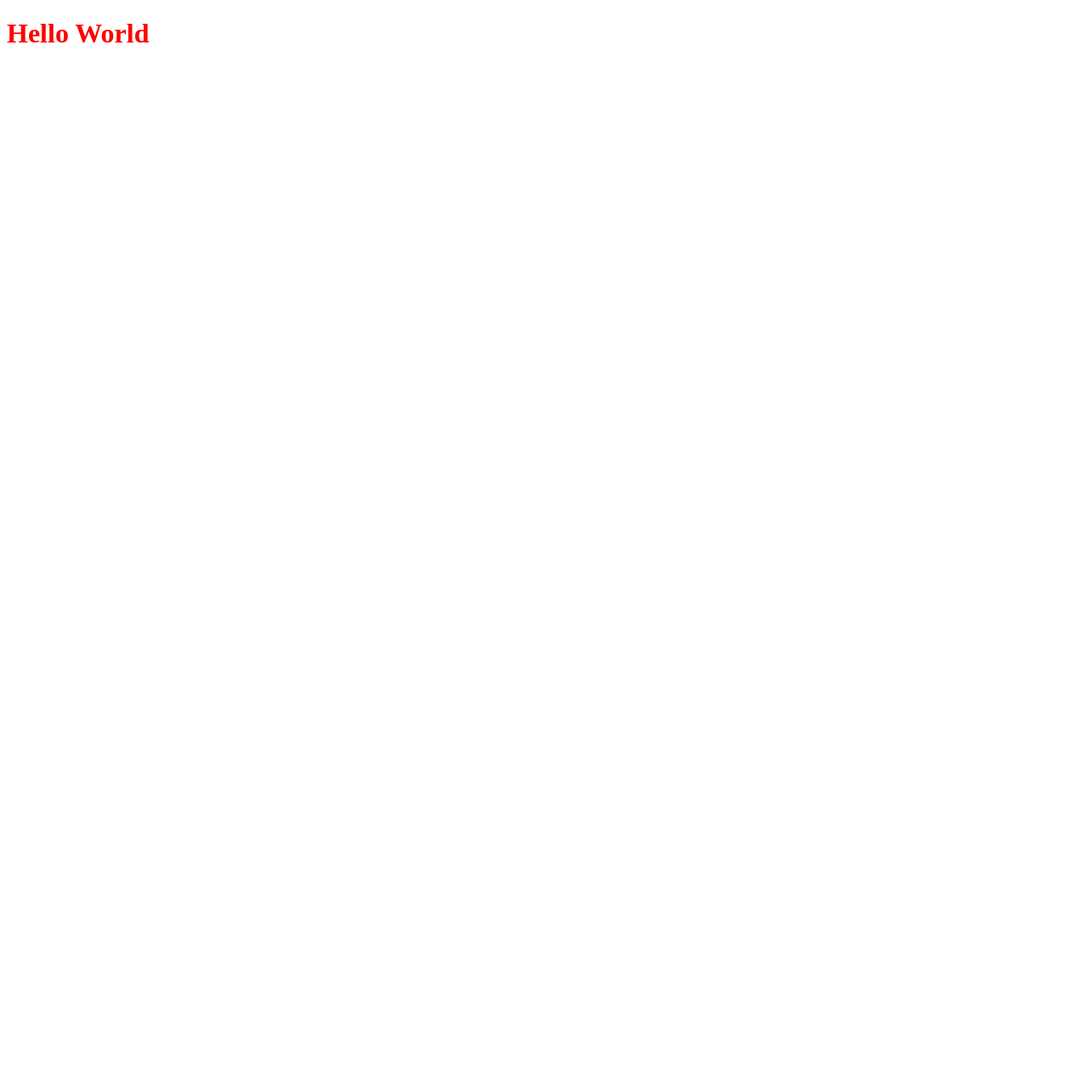
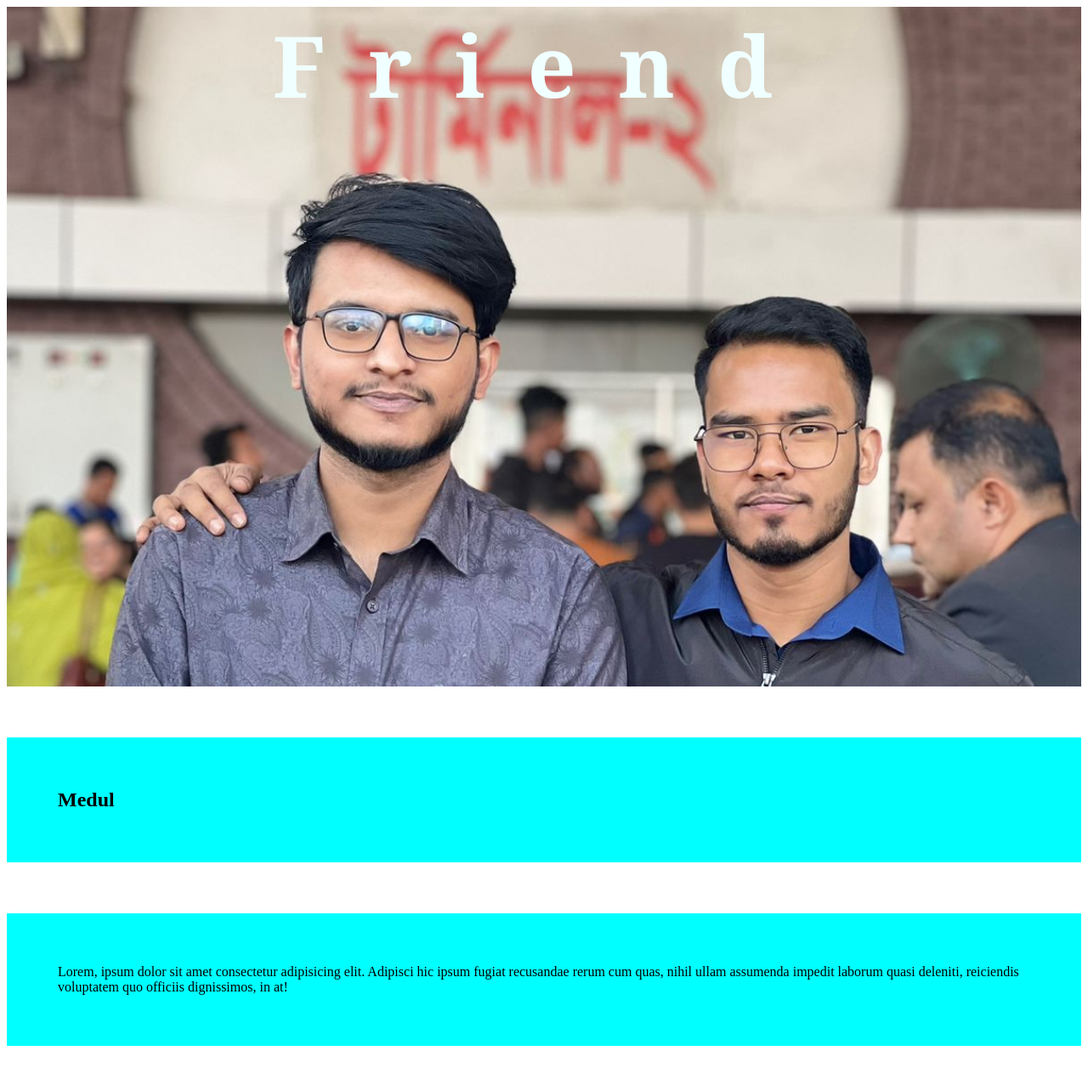
Before and after one commit to MorshedSiam03/Conceptual_HTML-CSS, a plain HTML site: page index.html in a window 1280 px wide. Shown: the whole page at 85% size. Before the commit the page ends 800 px from the top, so only its background shows below. Drawn offline with Linux system fonts and the light colour scheme.

Commit message:
First Commit

```diff
--- a/Styles/style.css
+++ b/Styles/style.css
@@ -1,3 +1,33 @@
-h1{
-    color: red;
+
+.Hero{
+    background-image: url(../Image/Friend.jpg.jpg);
+    background-size: cover;
+    background-position: top;
+    height: 100vh;
 }
+
+.Hero h1{
+    color: azure;
+    font-size: 100px;
+    text-align: center;
+    margin-top: 0;
+    font-weight: 900;
+    font-family: Georgia, 'Times New Roman', Times, serif;
+    word-spacing: 40px;
+    letter-spacing: 50px;
+
+}
+
+.Medul *{
+
+    /*width: 80%;
+    margin-left: auto;
+    margin-right: auto;
+    margin-top: 60px;
+    margin-bottom: 10px;*/
+
+    margin: 60px auto;
+    background-color: aqua;
+    padding: 60px;
+
+}
--- a/index.html
+++ b/index.html
@@ -3,10 +3,27 @@
 <head>
     <meta charset="UTF-8">
     <meta name="viewport" content="width=device-width, initial-scale=1.0">
+    <meta name="author" content="Morshed Siam"/>
     <title>Our Conceptual Page</title>
+
+    <!--here is our style-->
     <link rel="stylesheet" href="Styles/style.css">
+
 </head>
 <body>
-    <h1>Hello World</h1>
+
+    <div class="Hero">
+        <h1>Friend</h1>
+    </div>
+
+    <dev class="Medul" >
+
+        <h2>Medul</h2>
+        <p>Lorem, ipsum dolor sit amet consectetur adipisicing elit.
+            Adipisci hic ipsum fugiat recusandae rerum cum quas, nihil ullam assumenda
+            impedit laborum quasi deleniti, reiciendis voluptatem quo officiis dignissimos, in at!</p>
+
+
+    </dev>
 </body>
 </html>
```
Also changed, not shown: Image/Friend.jpg.jpg (added).
